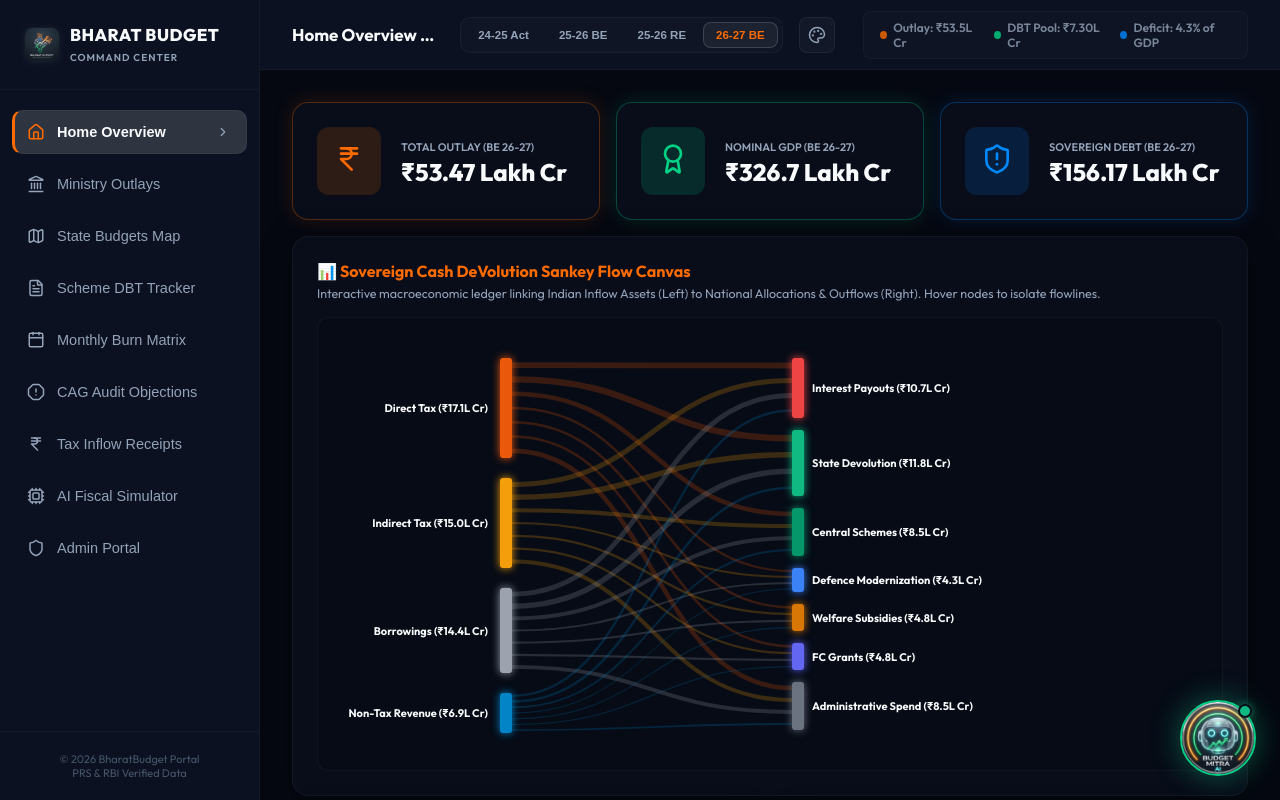
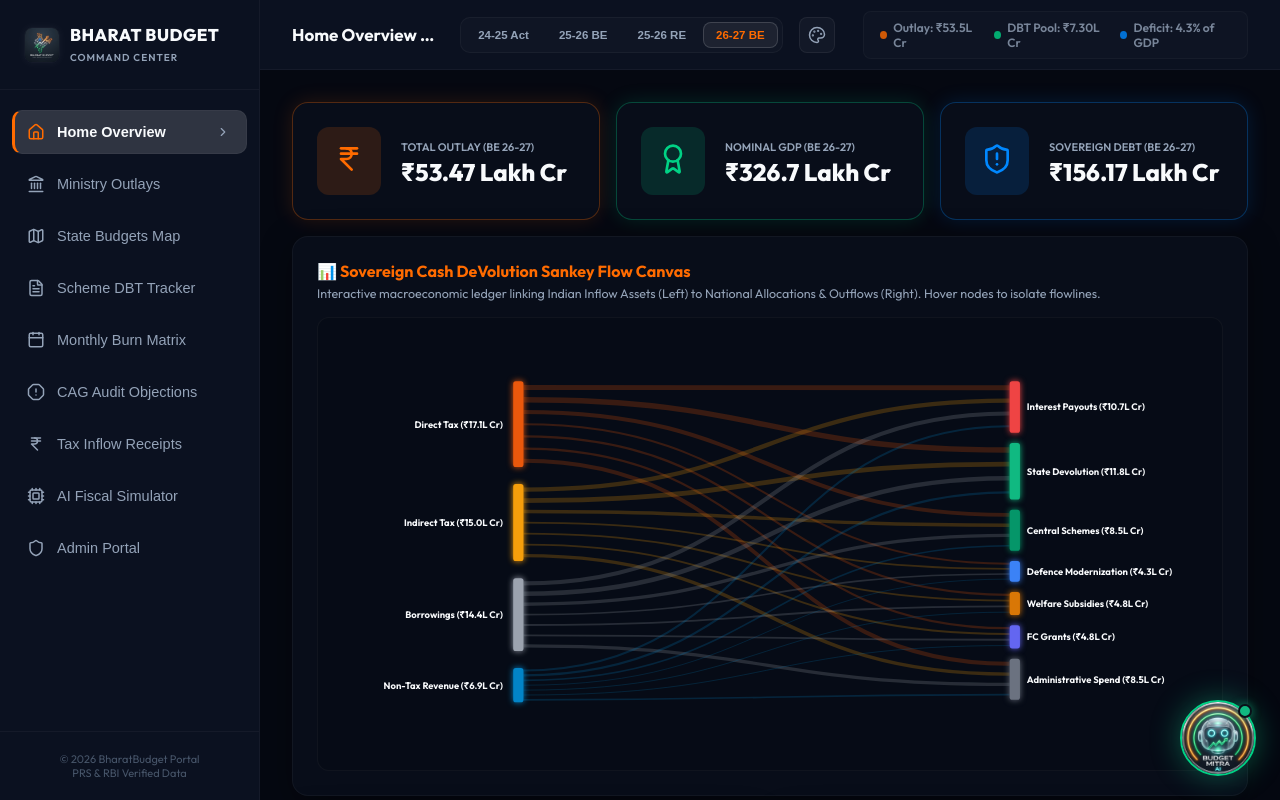
Before and after one commit to NisargPatel03/BharatBudget, a React (Vite) app: page / in a window 1280 px wide. Shown: the top 800 px of the page. Built offline with nearby package versions, Linux system fonts and the light colour scheme.

Commit message:
Fix AdminDashboard icon imports and optimize Sankey Canvas node spacing alignment

```diff
--- a/src/components/Dashboards/AdminDashboard.jsx
+++ b/src/components/Dashboards/AdminDashboard.jsx
@@ -1,6 +1,6 @@
 import React, { useState, useRef, useEffect } from 'react';
 import { useBudgetStore } from '../../store/useBudgetStore';
-import { Upload, Terminal, Play, Save, CheckCircle2, AlertCircle, Download, FileJson, ArrowRight, Database, Trash2, Search, RefreshCw } from 'lucide-react';
+import { Upload, Terminal, Play, Save, CheckCircle2, AlertCircle, Download, FileJson, ArrowRight, Database, Trash2, Search, RefreshCw, FileText } from 'lucide-react';
 import ChartContainer from '../ChartContainer';
 
 export default function AdminDashboard() {
--- a/src/components/Dashboards/OverviewDashboard.jsx
+++ b/src/components/Dashboards/OverviewDashboard.jsx
@@ -63,7 +63,7 @@
       </div>
 
       <div style={{ position: 'relative', flex: 1, display: 'flex', background: 'rgba(0,0,0,0.15)', borderRadius: '12px', border: '1px solid var(--border-glass)', padding: '20px 24px', overflow: 'hidden' }}>
-        <svg style={{ width: '100%', height: '412px', overflow: 'visible' }}>
+        <svg viewBox="0 0 1000 420" style={{ width: '100%', height: '100%', minHeight: '412px', overflow: 'visible' }}>
           {links.map((link, idx) => {
             let opacity = 0.22;
             let strokeColor = link.color;
@@ -85,7 +85,7 @@
               }
             }
 
-            const pathData = `M 170 ${link.startY} C 310 ${link.startY}, 310 ${link.endY}, 450 ${link.endY}`;
+            const pathData = `M 212 ${link.startY} C 496 ${link.startY}, 496 ${link.endY}, 780 ${link.endY}`;
 
             return (
               <path
@@ -115,7 +115,7 @@
                 style={{ cursor: 'pointer' }}
               >
                 <rect
-                  x="158"
+                  x="200"
                   y={inf.y1}
                   width="12"
                   height={inf.y2 - inf.y1}
@@ -128,7 +128,7 @@
                   }}
                 />
                 <text
-                  x="146"
+                  x="188"
                   y={(inf.y1 + inf.y2) / 2 + 4}
                   fill={isDimmed ? 'var(--text-muted)' : 'var(--text-primary)'}
                   fontSize="11px"
@@ -152,7 +152,7 @@
                 style={{ cursor: 'pointer' }}
               >
                 <rect
-                  x="450"
+                  x="780"
                   y={out.y1}
                   width="12"
                   height={out.y2 - out.y1}
@@ -165,7 +165,7 @@
                   }}
                 />
                 <text
-                  x="470"
+                  x="800"
                   y={(out.y1 + out.y2) / 2 + 4}
                   fill={isDimmed ? 'var(--text-muted)' : 'var(--text-primary)'}
                   fontSize="11px"
```
